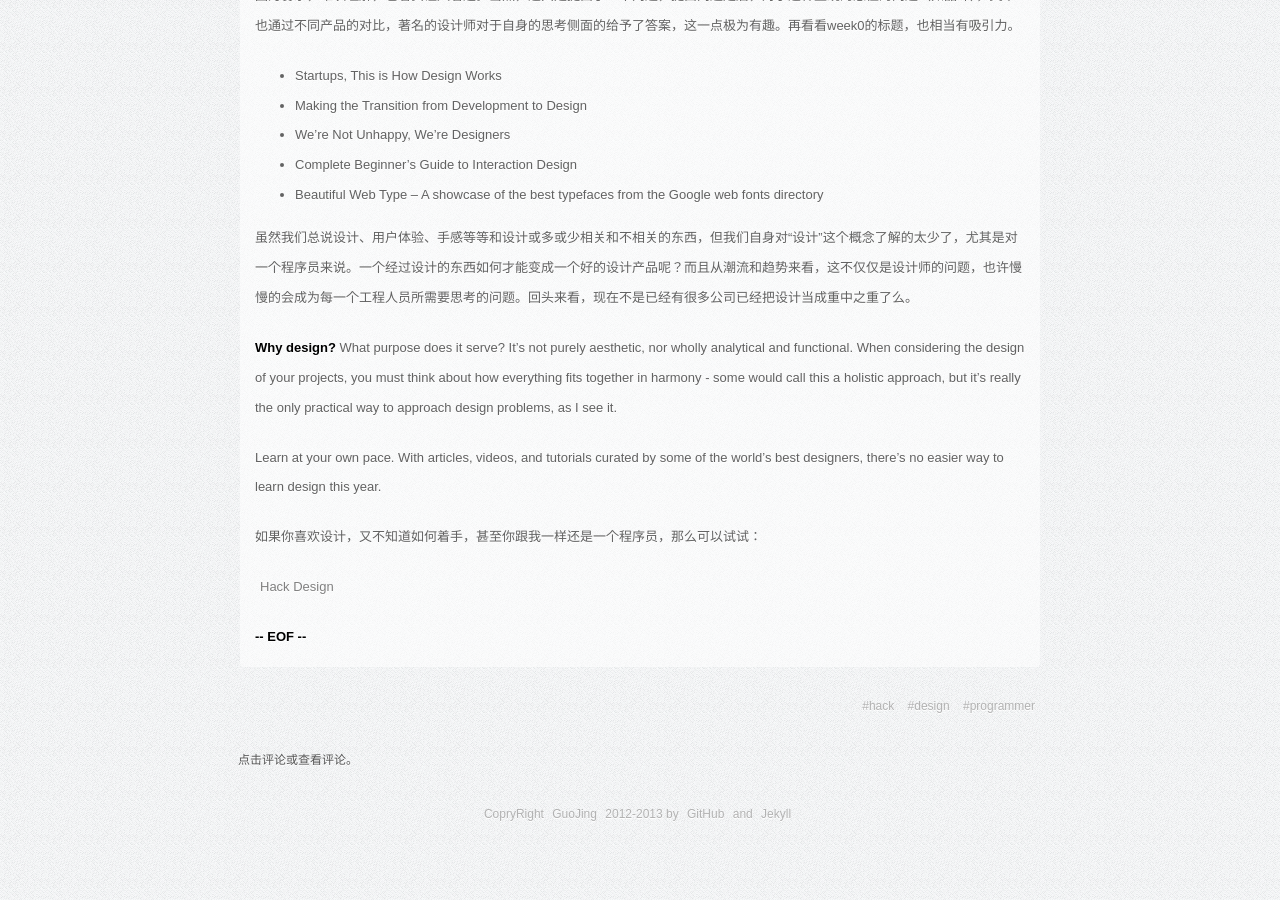
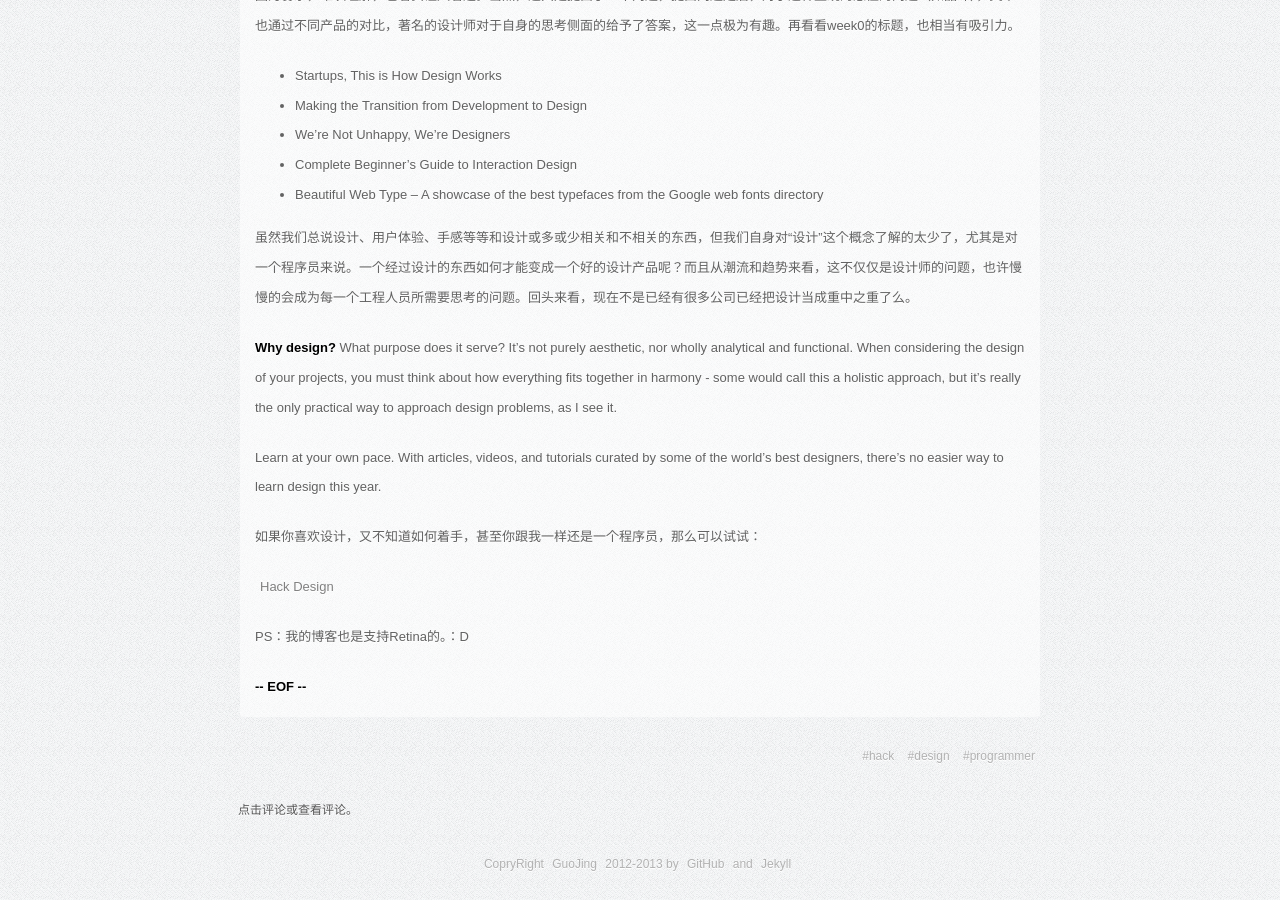
Before and after one commit to zwitzwit/guojing.github.com, a Jekyll site: the page built from _posts/share/2013-1-17-hack-design-an-easy-to-follow-design-course-for-hackers-who-do-amazing-things.md, in a window 1280 px wide and 900 px high, scrolled down 1176 px. Built offline with Jekyll 4.4.1, drawn with Linux system fonts in a browser that asks for light colours; Markdown is read by kramdown in place of the engine named in the settings.

Commit message:
add new post

```diff
--- a/_posts/share/2013-1-17-hack-design-an-easy-to-follow-design-course-for-hackers-who-do-amazing-things.md
+++ b/_posts/share/2013-1-17-hack-design-an-easy-to-follow-design-course-for-hackers-who-do-amazing-things.md
@@ -32,3 +32,5 @@ Learn at your own pace. With articles, videos, and tutorials curated by some of
 如果你喜欢设计，又不知道如何着手，甚至你跟我一样还是一个程序员，那么可以试试：
 
 [Hack Design](http://hackdesign.org/)
+
+PS：我的博客也是支持Retina的。：D
```
